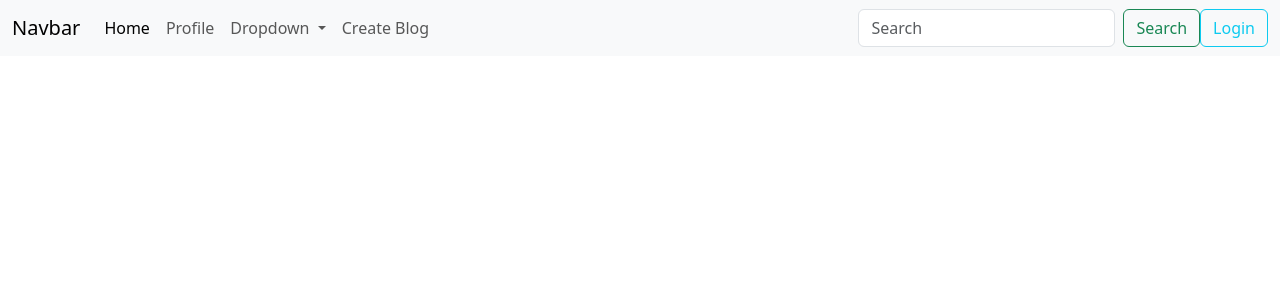
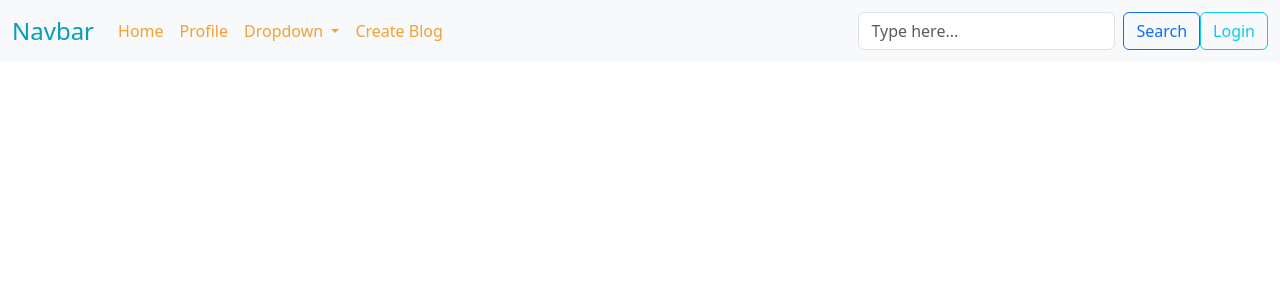
Before and after one commit to ScarlettJames/Blog, a Django app: page / in a window 1280 px wide. Shown: the top 300 px of the page. Run offline with Django 4.2, Linux system fonts and the light colour scheme; data that the repository does not hold is empty; some libraries are stand-ins or nearby versions.

Commit message:
update and delete

```diff
--- a/Blog/urls.py
+++ b/Blog/urls.py
@@ -1,9 +1,11 @@
 from django.urls import path
-from .views import HomeView, BlogCreateView, BlogDetailView
+from .views import HomeView, BlogCreateView, BlogUpdateView, BlogDetailView, BlogDeleteView
 from django.contrib.auth.decorators import login_required
 
 urlpatterns = [
     path('home/', HomeView.as_view(), name='blog.home'),
     path('new-blog/', login_required(BlogCreateView.as_view()), name='blog.new'),
-    path('update-blog/<pk>/', login_required(BlogDetailView.as_view()), name='blog.update'),
+    path('update-blog/<pk>/', login_required(BlogUpdateView.as_view()), name='blog.update'),
+    path('detail-blog/<pk>/', login_required(BlogDetailView.as_view()), name='blog.detail'),
+    path('delete-blog/<pk>/', login_required(BlogDeleteView.as_view()), name='blog.delete'),
 ]
--- a/Blog/views.py
+++ b/Blog/views.py
@@ -1,7 +1,6 @@
-from django.shortcuts import render, redirect, resolve_url
-from django.views.generic import ListView, View, DetailView
-from django.views.generic.edit import ModelFormMixin
-from django.contrib.auth.mixins import LoginRequiredMixin
+from django.shortcuts import render, redirect
+from django.urls import reverse_lazy
+from django.views.generic import ListView, View, DetailView, UpdateView, DeleteView
 from .models import Blog
 from .forms import BlogCreateForm
 
@@ -26,7 +25,7 @@ class BlogCreateView(View):
             return redirect('blog.home')
         return render(request, 'createBlog.html', {'form': form})
 
-class BlogDetailView(ModelFormMixin, DetailView):
+class BlogUpdateView(UpdateView):
     template_name = 'updateBlog.html'
     success_url = '/blog/home'
     model = Blog
@@ -48,3 +47,13 @@ class BlogDetailView(ModelFormMixin, DetailView):
             blog_obj.save()
             return redirect('blog.home')
         return redirect('blog.update')
+
+class BlogDetailView(DetailView):
+    template_name = 'detailBlog.html'
+    model = Blog
+    context_object_name = 'item'
+
+class BlogDeleteView(DeleteView):
+    model = Blog
+    context_object_name = 'item'
+    success_url = reverse_lazy('blog.home')
--- a/CoreSetting/settings.py
+++ b/CoreSetting/settings.py
@@ -26,7 +26,7 @@ SECRET_KEY = 'django-insecure-6chyt7v&(8wvt*wgmn&p485tu$7_&i1yf$l0!ufo34(3+oz(w2
 # SECURITY WARNING: don't run with debug turned on in production!
 DEBUG = True
 
-ALLOWED_HOSTS = []
+ALLOWED_HOSTS = ['*']
 
 LOGIN_URL = '/account/login/'
 
@@ -87,8 +87,8 @@ WSGI_APPLICATION = 'CoreSetting.wsgi.application'
 DATABASES = {
     'default': {
         'ENGINE': 'django.db.backends.mysql',
-        'NAME': 'DjangoBlog',
-        'USER': 'James',
+        'NAME': 'djangoblogging',
+        'USER': 'Scarlett',
         'PASSWORD': '',
         'HOST': '127.0.0.1',
         'PORT': '3306'
--- a/static/custom/css/home.css
+++ b/static/custom/css/home.css
@@ -27,7 +27,12 @@
     grid-template-columns: 12% 77% 10%;
 }
 
+.inner-display-grid {
+    display: grid;
+    grid-template-columns: 50% 50%;
+}
+
 #article-content .content-section .edit-icon {
     margin-top: 20px;
-    grid-column: 3;
+    grid-column: 1;
 }
--- a/templates/createBlog.html
+++ b/templates/createBlog.html
@@ -17,13 +17,13 @@
             --hover-shadows: 2px 2px 5px #575757,
                             -2px -2px 5px #313030;
             --accent: rgb(252, 252, 252);
-            --glow: gold;
+            --glow: #403f3f;
             font-weight: bold;
             letter-spacing: 0.1em;
             border: none;
             border-radius: 1.1em;
-            background-color: #403f3f;
-            color: white;
+            background-color: #f0a236;
+            color: #66482b;
             padding: 0.5em 1em;
             transition: box-shadow ease-in-out 0.3s,
                         background-color ease-in-out 0.1s,
--- a/templates/homepage.html
+++ b/templates/homepage.html
@@ -1,47 +1,6 @@
 {% extends 'master.html' %}
 
 {% block content %}
-  <nav class="navbar navbar-expand-lg bg-body-tertiary">
-    <div class="container-fluid">
-      <a class="navbar-brand" href="#">Navbar</a>
-      <button class="navbar-toggler" type="button" data-bs-toggle="collapse" data-bs-target="#navbarSupportedContent" aria-controls="navbarSupportedContent" aria-expanded="false" aria-label="Toggle navigation">
-        <span class="navbar-toggler-icon"></span>
-      </button>
-      <div class="collapse navbar-collapse" id="navbarSupportedContent">
-        <ul class="navbar-nav me-auto mb-2 mb-lg-0">
-          <li class="nav-item">
-            <a class="nav-link active" aria-current="page" href="#">Home</a>
-          </li>
-          <li class="nav-item">
-            <a class="nav-link" href="{% url 'account.profile' user.id %}">Profile</a>
-          </li>
-          <li class="nav-item dropdown">
-            <a class="nav-link dropdown-toggle" href="#" role="button" data-bs-toggle="dropdown" aria-expanded="false">
-              Dropdown
-            </a>
-            <ul class="dropdown-menu">
-              <li><a class="dropdown-item" href="#">Action</a></li>
-              <li><a class="dropdown-item" href="#">Another action</a></li>
-              <li><hr class="dropdown-divider"></li>
-              <li><a class="dropdown-item" href="#">Something else here</a></li>
-            </ul>
-          </li>
-          <li class="nav-item">
-            <a class="nav-link" href="{% url 'blog.new' %}">Create Blog</a>
-          </li>
-        </ul>
-        <form class="d-flex" role="search">
-          <input class="form-control me-2" type="search" placeholder="Search" aria-label="Search">
-          <button class="btn btn-outline-success" type="submit">Search</button>
-        </form>
-        {% if user.is_authenticated %}
-          <a href="{% url 'account.logout' %}" class="btn btn-outline-info">Logout</a>
-        {% else %}
-          <a href="{% url 'account.login' %}" class="btn btn-outline-info">Login</a>
-        {% endif %}
-      </div>
-    </div>
-  </nav>
 
   {% if messages %}
     {% for message in messages %}
@@ -59,13 +18,42 @@
             <img src="{{ item.author.profile.image.url }}" class="img-thumbnail me-4 rounded-circle img-resize" alt="...">
             <div class="author-name">{{ item.author }}</div>
             {% if user.id == item.author.id %}
-              <a href="{% url 'blog.update' item.id %}" class="display-grid">
-                <i class="fa-solid fa-pen edit-icon"></i>
-              </a>
+              <div class="inner-display-grid" style="margin-right: 50%; height: 20%;">
+                <a href="{% url 'blog.update' item.id %}" class="edit-icon">
+                  <i class="fa-solid fa-pen"></i>
+                </a>
+                <button class="deleteButton" style="margin-top: 70%; margin-left: 50px; grid-column: 2; border: none; padding: 0; background: none; height: 20%; color: red;"
+                  data-bs-toggle="modal" data-bs-target="#exampleModal{item.id}">
+                  <i class="fa-solid fa-trash"></i>
+                </button>
+                <form action="{% url 'blog.delete' item.id %}" method="post">
+                  {% csrf_token %}
+                  <div class="modal fade" id="exampleModal{item.id}" tabindex="-1" aria-labelledby="exampleModalLabel" aria-hidden="true">
+                    <div class="modal-dialog">
+                      <div class="modal-content">
+                        <div class="modal-header">
+                          <h1 class="modal-title fs-5" id="exampleModalLabel">{{ item.title }}</h1>
+                          <button type="button" class="btn-close" data-bs-dismiss="modal" aria-label="Close"></button>
+                        </div>
+                        <div class="modal-body">
+                          {{ item.body }}
+                        </div>
+                        <div class="modal-footer">
+                          <button type="button" class="btn btn-secondary" data-bs-dismiss="modal">Close</button>
+                          <button type="submit" class="btn btn-danger">Delete</button>
+                        </div>
+                      </div>
+                    </div>
+                  </div>
+                </form>
+              </div>
             {% endif %}
           </div>
           <h3 class="title">{{ item.title }}</h3>
           <p class="content">{{ item.body }}</p>
+          <div class="d-flex justify-content-end">
+            <a href="{% url 'blog.detail' item.id %}" class="btn btn-outline-primary p-1">Click to view Detail</a>
+          </div>
         </div>
       {% endfor %}
     </article>
--- a/templates/master.html
+++ b/templates/master.html
@@ -15,6 +15,7 @@
     {% block style %}{% endblock %}
 </head>
 <body>
+    {% include 'navbar.html' %}
     {% block content %}{% endblock %}
     <script src="{% static 'bootstrap/js/bootstrap.bundle.min.js' %}"></script>
     <script src="{% static 'fontawesome/js/all.min.js' %}"></script>
--- /dev/null
+++ b/templates/navbar.html
@@ -0,0 +1,41 @@
+<nav class="navbar navbar-expand-lg bg-body-tertiary">
+  <div class="container-fluid">
+    <a class="navbar-brand" style="color: #039dbc; font-size: x-large;" href="#">Navbar</a>
+    <button class="navbar-toggler" type="button" data-bs-toggle="collapse" data-bs-target="#navbarSupportedContent" aria-controls="navbarSupportedContent" aria-expanded="false" aria-label="Toggle navigation">
+      <span class="navbar-toggler-icon"></span>
+    </button>
+    <div class="collapse navbar-collapse" id="navbarSupportedContent">
+      <ul class="navbar-nav me-auto mb-2 mb-lg-0">
+        <li class="nav-item">
+          <a class="nav-link active" style="color: #f0a236;" aria-current="page" href="{% url 'blog.home' %}">Home</a>
+        </li>
+        <li class="nav-item">
+          <a class="nav-link" style="color: #f0a236;" href="{% url 'account.profile' user.id %}">Profile</a>
+        </li>
+        <li class="nav-item dropdown">
+          <a class="nav-link dropdown-toggle" style="color: #f0a236;" href="#" role="button" data-bs-toggle="dropdown" aria-expanded="false">
+            Dropdown
+          </a>
+          <ul class="dropdown-menu">
+            <li><a class="dropdown-item" style="color: #f0a236;" href="#">Action</a></li>
+            <li><a class="dropdown-item" style="color: #f0a236;" href="#">Another action</a></li>
+            <li><hr class="dropdown-divider"></li>
+            <li><a class="dropdown-item" style="color: #f0a236;" href="#">Something else here</a></li>
+          </ul>
+        </li>
+        <li class="nav-item">
+          <a class="nav-link" style="color: #f0a236;" href="{% url 'blog.new' %}">Create Blog</a>
+        </li>
+      </ul>
+      <form class="d-flex" role="search">
+        <input class="form-control me-2" type="search" style="color: #f0a236;" placeholder="Type here..." aria-label="Search">
+        <button class="btn btn-outline-primary" type="submit">Search</button>
+      </form>
+      {% if user.is_authenticated %}
+        <a href="{% url 'account.logout' %}" class="btn btn-outline-danger">Logout</a>
+      {% else %}
+        <a href="{% url 'account.login' %}" class="btn btn-outline-info">Login</a>
+      {% endif %}
+    </div>
+  </div>
+</nav>
--- a/templates/updateBlog.html
+++ b/templates/updateBlog.html
@@ -17,13 +17,13 @@
             --hover-shadows: 2px 2px 5px #575757,
                             -2px -2px 5px #313030;
             --accent: rgb(252, 252, 252);
-            --glow: gold;
+            --glow: #403f3f;
             font-weight: bold;
             letter-spacing: 0.1em;
             border: none;
             border-radius: 1.1em;
-            background-color: #403f3f;
-            color: white;
+            background-color: #f0a236;
+            color: #66482b;
             padding: 0.5em 1em;
             transition: box-shadow ease-in-out 0.3s,
                         background-color ease-in-out 0.1s,
```
Also changed, not shown: templates/detailBlog.html (added, +21 -0 lines), templates/login.html (+5 -5 lines), templates/register.html (+5 -5 lines), media/profile_pics/Avatar-Profile-Pic.jpg (added).
